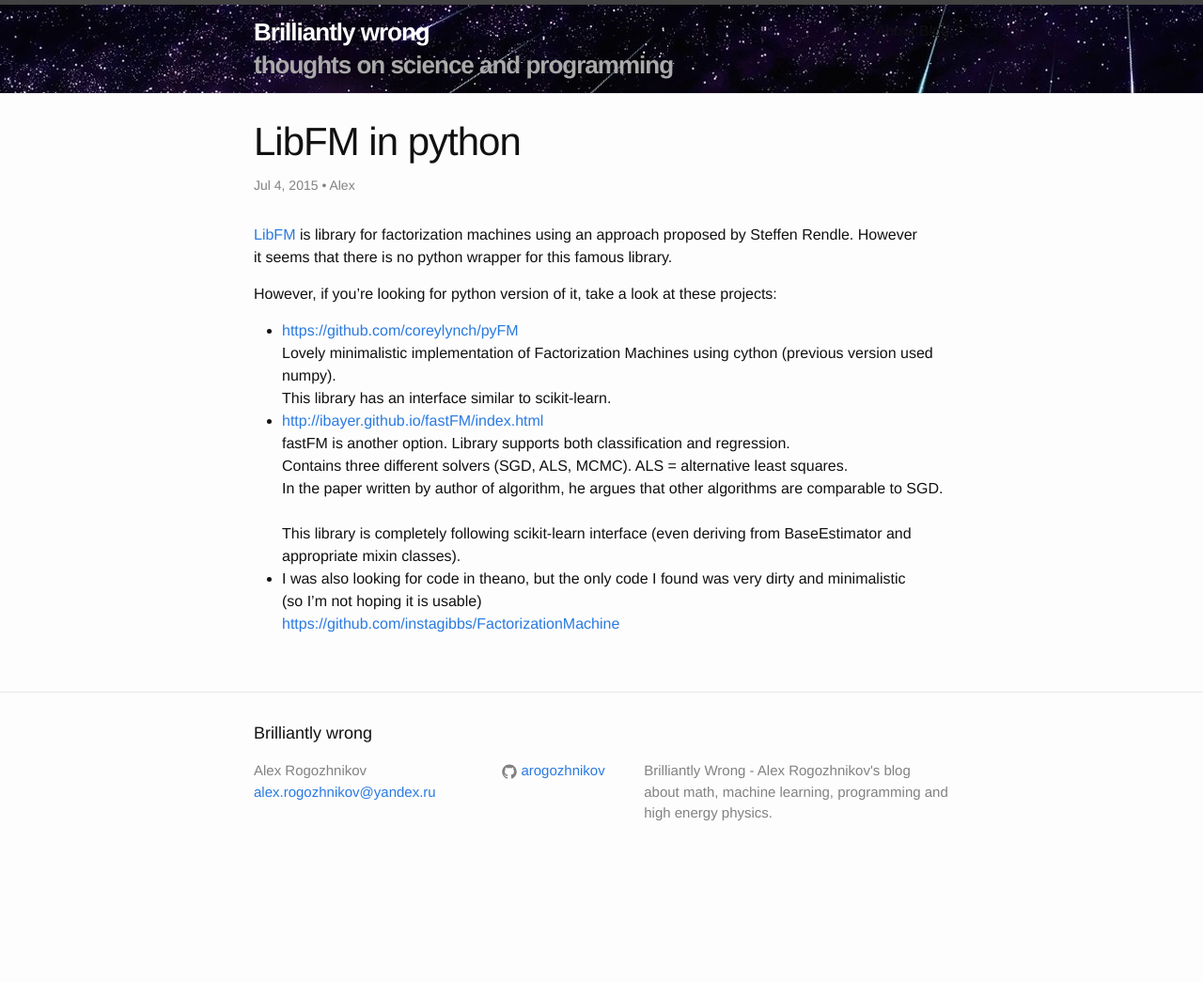
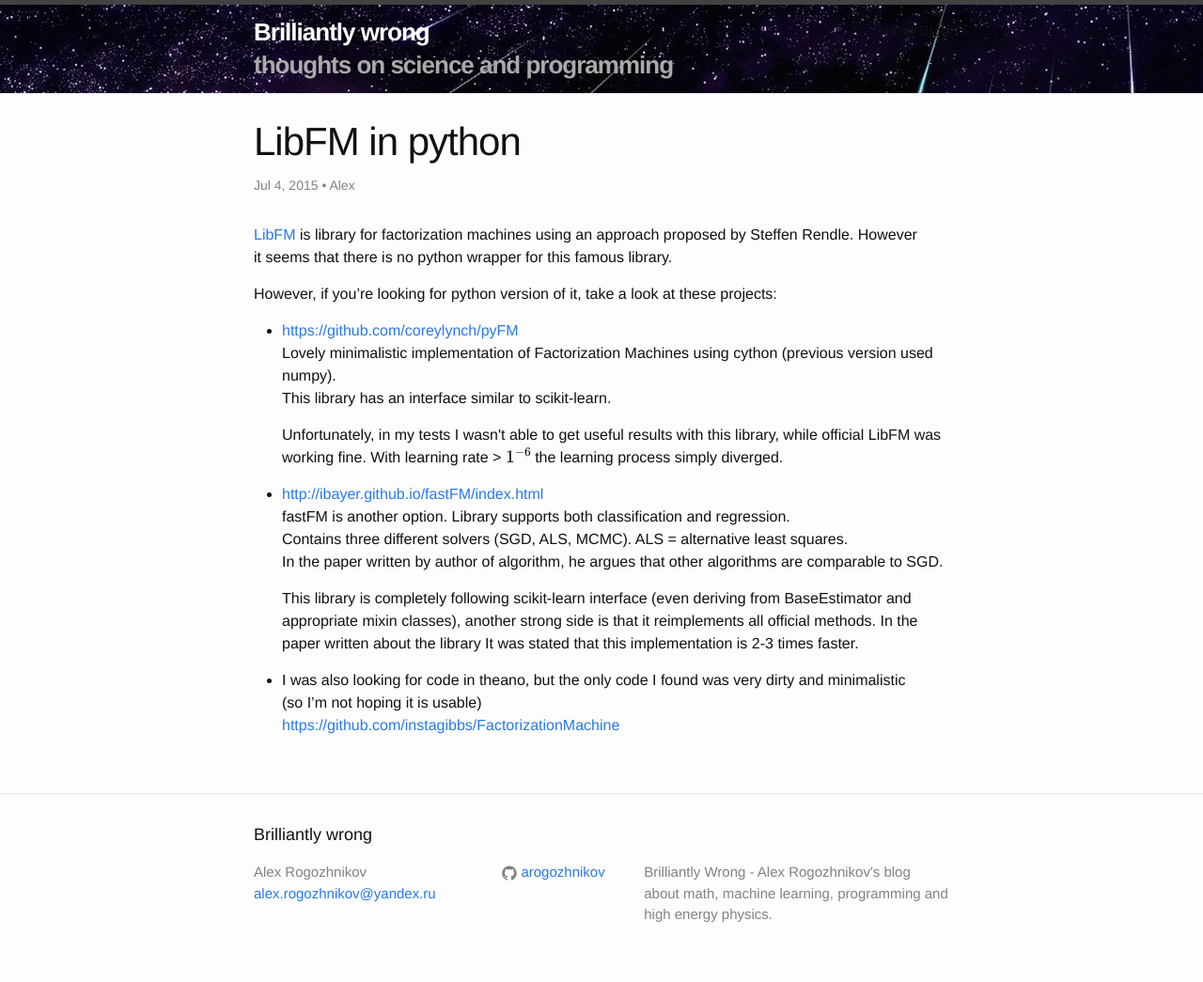
Before and after one commit to arogozhnikov/arogozhnikov.github.io, a Jekyll site: the page built from _posts/2015-07-05-libfm-in-python.html, in a window 1280 px wide. Shown: the whole page at 94% size. Built offline with Jekyll 4.4.1, drawn with Linux system fonts in a browser that asks for light colours; formulas are drawn with MathJax 3; before the commit the page ends 937 px from its top, so only the background shows below that.

Commit message:
updates to old posts

```diff
--- a/_posts/2015-07-05-libfm-in-python.html
+++ b/_posts/2015-07-05-libfm-in-python.html
@@ -16,15 +16,27 @@ blogger_orig_url: http://brilliantlywrong.blogspot.com/2015/07/libfm-in-python.h
 
 <ul>
 	<li><a href="https://github.com/coreylynch/pyFM">https://github.com/coreylynch/pyFM</a><br/>
- Lovely minimalistic implementation of&nbsp;Factorization Machines using cython (previous version used numpy).<br/>
- This library has an&nbsp;interface similar to&nbsp;scikit-learn.
+		<p>
+			Lovely minimalistic implementation of&nbsp;Factorization Machines using cython (previous version used numpy).<br/>
+			This library has an&nbsp;interface similar to&nbsp;scikit-learn.
+		</p>
+		<p>
+			Unfortunately, in my tests I wasn't able to get useful results with this library, while official LibFM was working fine.
+			With learning rate > $1^{-6}$ the learning process simply diverged.
+		</p>
+
 	</li>
-	<li><a href="http://ibayer.github.io/fastFM/index.html">http://ibayer.github.io/fastFM/index.html</a><br/>
- fastFM&nbsp;is another option. Library supports both classification and regression.<br/>
- Contains three different solvers (SGD, ALS, MCMC). ALS = alternative least squares.<br/>
- In&nbsp;the paper written by&nbsp;author of&nbsp;algorithm, he&nbsp;argues that other algorithms are comparable to&nbsp;SGD.<br/>
-		<br/>
- This library is&nbsp;completely following scikit-learn interface (even deriving from BaseEstimator and appropriate mixin classes).
+	<li>
+		<p>
+			<a href="http://ibayer.github.io/fastFM/index.html">http://ibayer.github.io/fastFM/index.html</a><br/>
+			fastFM&nbsp;is another option. Library supports both classification and regression.<br/>
+			Contains three different solvers (SGD, ALS, MCMC). ALS = alternative least squares.<br/>
+			In&nbsp;the paper written by&nbsp;author of&nbsp;algorithm, he&nbsp;argues that other algorithms are comparable to&nbsp;SGD.<br/>
+		</p>
+		<p>
+			This library is&nbsp;completely following scikit-learn interface (even deriving from BaseEstimator and appropriate mixin classes),
+			another strong side is that it reimplements all official methods. In the paper written about the library It was stated that this implementation is 2-3 times faster.
+		</p>
 	</li>
 	<li>I&nbsp;was also looking for code in&nbsp;theano, but the only code&nbsp;I found was very dirty and minimalistic (so&nbsp;I’m not hoping it&nbsp;is&nbsp;usable)<br/>
 		<a href="https://github.com/instagibbs/FactorizationMachine">https://github.com/instagibbs/FactorizationMachine</a>
```
Also changed, not shown: _posts/2015-04-30-numpy-exercises.html (+4 -3 lines).
